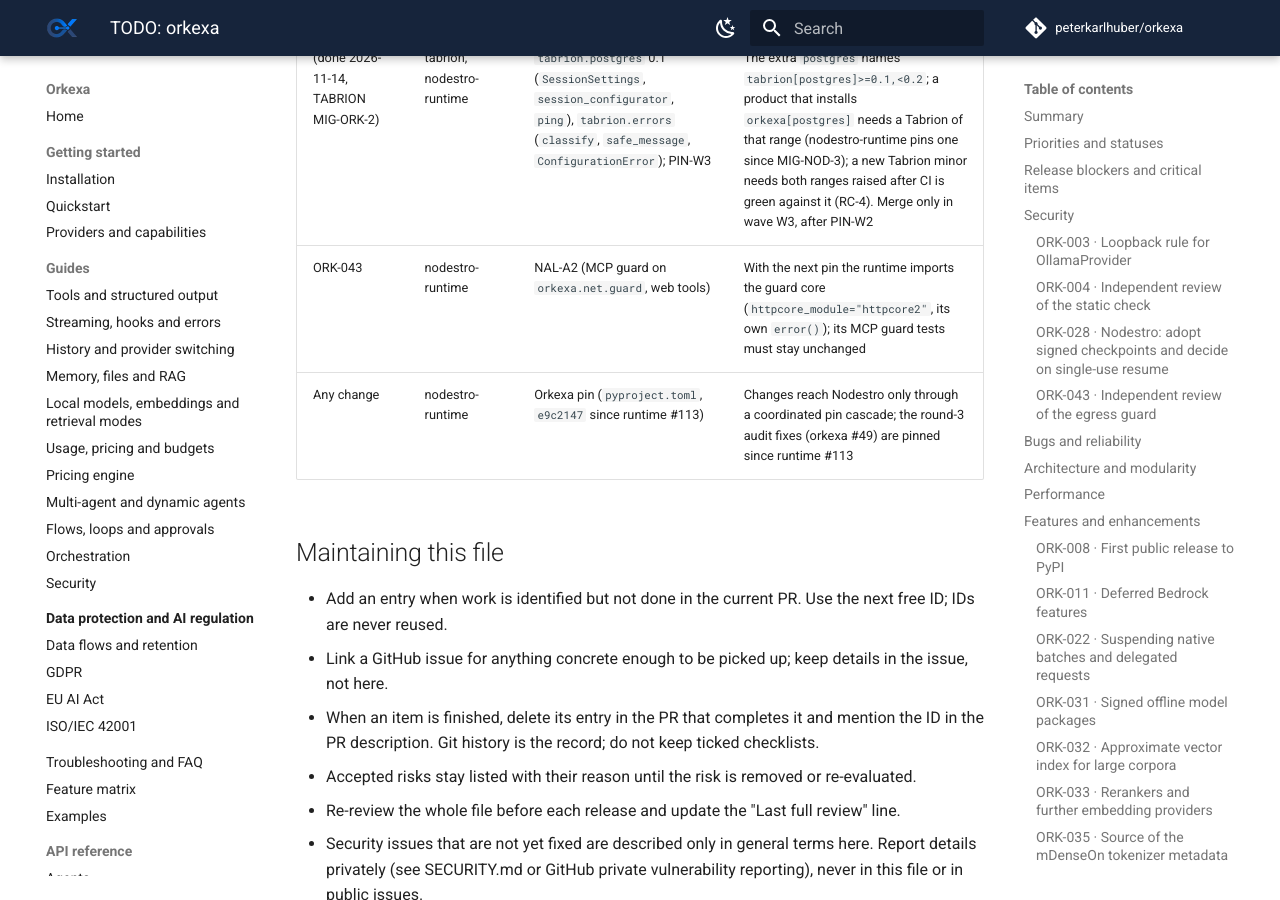
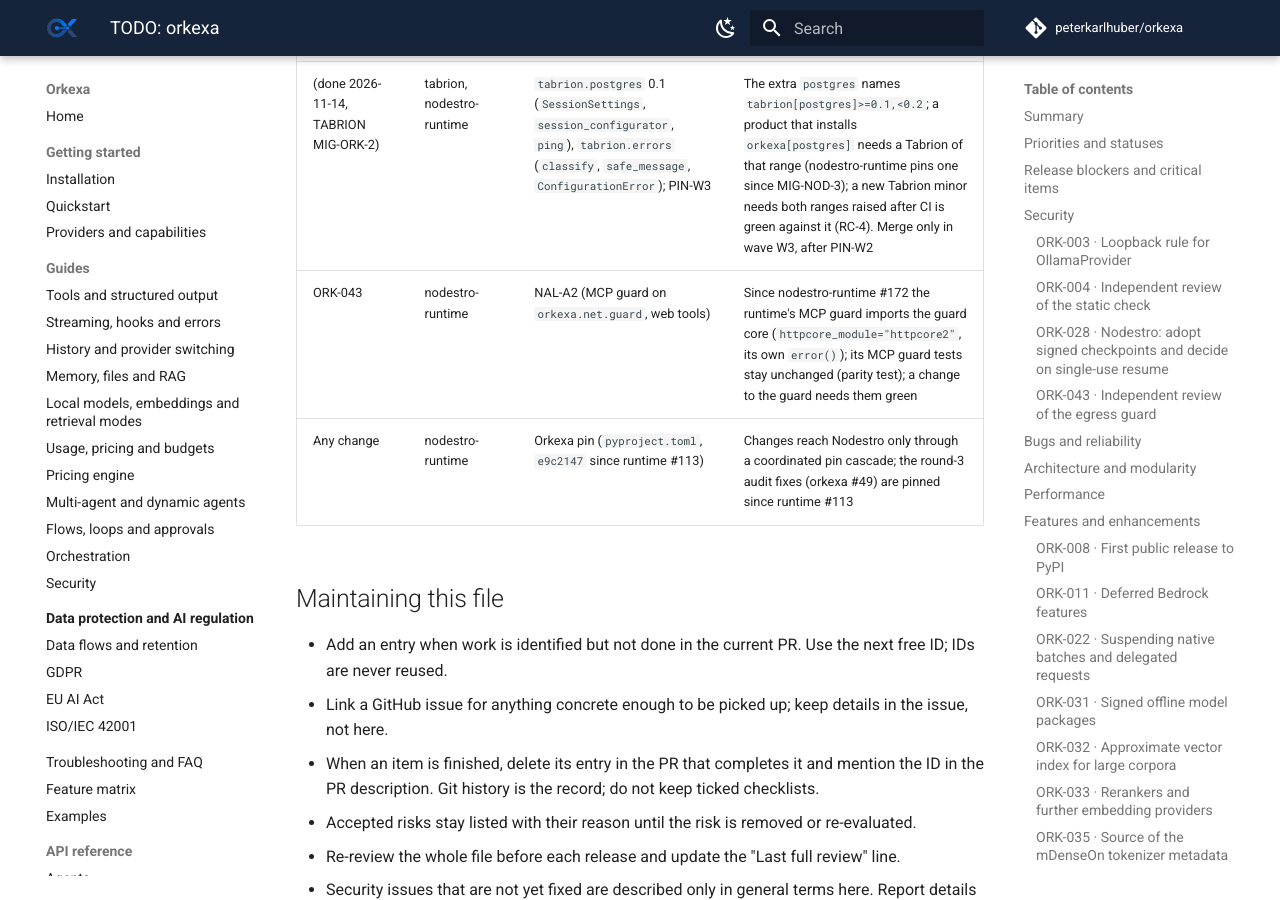
Before and after one commit to peterkarlhuber/orkexa, an MkDocs documentation site: the page built from docs/TODO.md, in a window 1280 px wide and 900 px high, scrolled down 12457 px. Built offline with MkDocs 1.6.1 and Material for MkDocs 9.7.7, drawn with Linux system fonts in a browser that asks for light colours; comment, search, counter and statistics services are not loaded; some of the changed text lies outside the part shown.

Commit message:
TODO: point the egress and connection reviews to the NAL review brief P-Web
Co-Authored-By: Claude Opus 5.5 <noreply@anthropic.com>
Claude-Session: https://claude.ai/code/session_011tY7TAfe4eXBf7c4yjU3sZ

```diff
--- a/docs/TODO.md
+++ b/docs/TODO.md
@@ -82,7 +82,8 @@ tool approvals (nodestro-runtime RT-001); `NODESTRO_TOOL_APPROVALS` stays off un
   adds request-level policy, manual redirects, the streamed size limit and the deadline. It has an internal SSRF
   catalog (`tests/net`), no independent review yet.
 - **Next step:** Review it before `fetch_web_page` is enabled in a server profile (nodestro-runtime keeps it behind
-  `NODESTRO_WEB_TOOLS_SERVER` until then).
+  `NODESTRO_WEB_TOOLS_SERVER` until then). It is part of the D1 brief P-Web (nodestro-studio
+  `docs/security/nal/p-web.md`, ST-064), prepared and not commissioned.
 
 ## Bugs and reliability
 
@@ -346,7 +347,7 @@ retrieval logic; new retrieval work (for example an ANN index) is planned here,
 | (done 2026-11-13, TABRION VER-1) | nodestro-studio | TABRION VER-1 (`scripts/check_versions.py`, RC-7 drift nightly) | The checker reads `requirements/tabrion.txt` (one canonical pin on a final Tabrion SHA) and compares it with the runtime's Tabrion SHA; an older final version of the same minor line is a notice, not an error |
 | (done 2026-11-13, TABRION MIG-ORK-1) | tabrion | `tabrion.testing` 0.1 (`configure`, `tabrion_postgres_url`, `require_extension`) | `tests/backends/postgres/support.py` uses them through the `dev` range `tabrion[testing,postgres]>=0.1,<0.2`; a new Tabrion minor needs the range raised after CI is green against it (RC-4), MIG-ORK-2 adds `tabrion[postgres]` to the extra `postgres` |
 | (done 2026-11-14, TABRION MIG-ORK-2) | tabrion, nodestro-runtime | `tabrion.postgres` 0.1 (`SessionSettings`, `session_configurator`, `ping`), `tabrion.errors` (`classify`, `safe_message`, `ConfigurationError`); PIN-W3 | The extra `postgres` names `tabrion[postgres]>=0.1,<0.2`; a product that installs `orkexa[postgres]` needs a Tabrion of that range (nodestro-runtime pins one since MIG-NOD-3); a new Tabrion minor needs both ranges raised after CI is green against it (RC-4). Merge only in wave W3, after PIN-W2 |
-| ORK-043 | nodestro-runtime | NAL-A2 (MCP guard on `orkexa.net.guard`, web tools) | With the next pin the runtime imports the guard core (`httpcore_module="httpcore2"`, its own `error()`); its MCP guard tests must stay unchanged |
+| ORK-043 | nodestro-runtime | NAL-A2 (MCP guard on `orkexa.net.guard`, web tools) | Since nodestro-runtime #172 the runtime's MCP guard imports the guard core (`httpcore_module="httpcore2"`, its own `error()`); its MCP guard tests stay unchanged (parity test); a change to the guard needs them green |
 | Any change | nodestro-runtime | Orkexa pin (`pyproject.toml`, `e9c2147` since runtime #113) | Changes reach Nodestro only through a coordinated pin cascade; the round-3 audit fixes (orkexa #49) are pinned since runtime #113 |
 
 ## Maintaining this file
```
